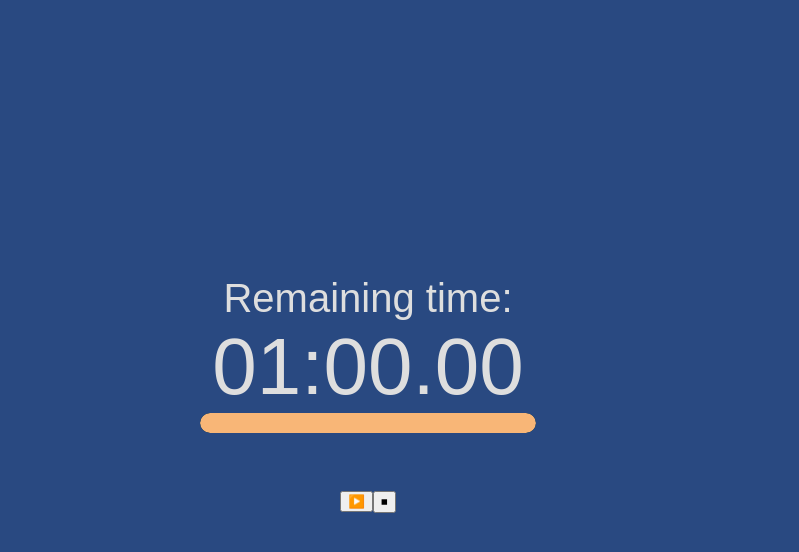
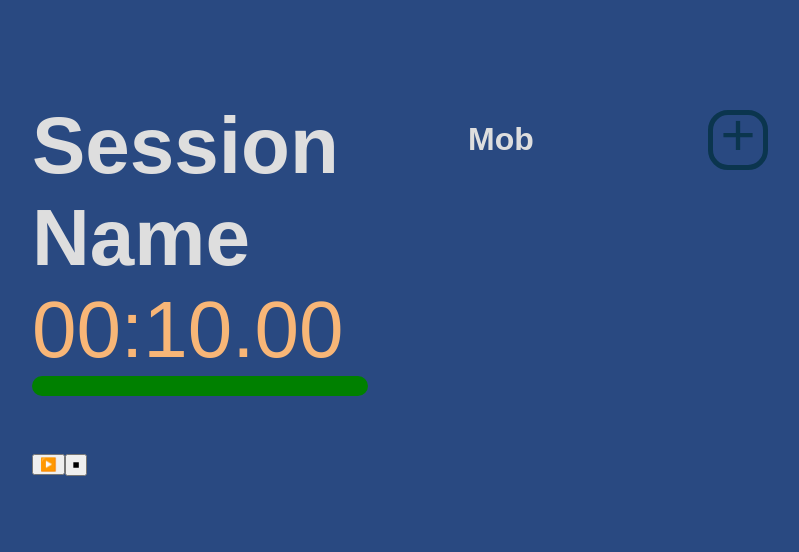
Before and after one commit to Delni/second-to-mob, a React (Vite) app: page / in a window 1280 px wide. Shown: the top 552 px of the page, without its empty margins (272-1071 px from the left). Built offline with nearby package versions, Linux system fonts and the light colour scheme.

Commit message:
🚀 finish timer + add mobber
so much stuff

Co-authored-by: Noah Jay <Noah.Jay@myelefant.com>
Co-authored-by: Oscar Diaz Ribagorda <oscdia@on.sinch.com>
Co-authored-by: Thomas Sauze <thosau@on.sinch.com>

```diff
--- a/src/App.scss
+++ b/src/App.scss
@@ -0,0 +1,7 @@
+@import 'variables.scss';
+
+.App {
+	display: flex;
+	justify-content: space-between;
+	width: 100vh;
+}
--- a/src/App.tsx
+++ b/src/App.tsx
@@ -1,13 +1,16 @@
 import React, { useState } from 'react'
 import './App.scss'
 import { Timer } from './components/Timer';
+import { Mob } from './components/Mob';
 
 function App() {
 
   return (
     <div className="App">
-      <Timer time={60}/>
+      <Timer time={10}/>
+      <Mob />
     </div>
+
   )
 }
 
--- /dev/null
+++ b/src/components/Mob.scss
@@ -0,0 +1,64 @@
+@import '../variables.scss';
+
+.mob {
+    header {
+        display: flex;
+        flex-direction: row;
+		justify-content: space-between;
+		align-items: center;
+		width: 300px;
+
+        .add-button {
+			cursor: pointer;
+            border-radius: 20px;
+            height: 60px;
+			width: 60px;
+            font-size: 60px;
+			display: flex;
+			padding-bottom: 12.5px;
+			align-items: center;
+			justify-content: center;
+			transition: all .25s ease-out;
+
+            &:not(:hover) {
+                background-color: $blue;
+                color: $dark-blue;
+                border:5px solid $dark-blue;
+            }
+
+			&:focus {
+				color: $white;
+                background-color: $blue;
+			}
+
+			&:hover {
+                color: $warm-yellow;
+                background-color: $dark-blue;
+				// border; px  color;
+                border: 0px solid transparent;
+			}
+        }
+    }
+    ul {
+        display: flex;
+        flex-flow: column;
+
+        li {
+            height: 60px;
+            background-color: $dark-blue;
+            color: $white;
+            width: inherit;
+            margin-bottom: 10px;
+            list-style-image: url();
+            display: flex;
+            align-items: center;
+
+            .avatar {
+
+            }
+            .name {
+            font-size: 1.4em;
+            }
+        }
+    }
+}
--- /dev/null
+++ b/src/components/Mob.tsx
@@ -0,0 +1,47 @@
+import React, { Component } from 'react';
+import './Mob.scss';
+
+type MobState = {
+	mobbers: string[]
+}
+export class Mob extends Component<any, MobState> {
+	constructor(props: any) {
+		super(props)
+		this.state = {
+			mobbers: []
+		}
+	}
+
+	addMobber(mobber: string) {
+		const { mobbers } = this.state
+		mobbers.push(mobber)
+		this.setState({
+			mobbers
+		})
+	}
+
+	render() {
+		const { mobbers } = this.state
+		return <div className="mob">
+			<header>
+				<h1>Mob</h1>
+				<button className="add-button">+</button>
+			</header>
+			<ul>
+				{
+					// mobbers.map(mobber => {<Mobber mobber/>})
+					mobbers.map(mobber =>
+						<li key={mobber}>
+							<figure className="avatar"></figure>
+							<div className="name active">{mobber}</div>
+							<div className="role-buttons">
+								<button>N</button>
+								<button>D</button>
+							</div>
+						</li>
+					)
+				}
+			</ul>
+		</div>
+	}
+}
--- a/src/components/Timer.scss
+++ b/src/components/Timer.scss
@@ -4,32 +4,55 @@
 	font-size: 5em;
 	display: flex;
 	flex-flow: column;
-	align-items: center;
+	transition: color .5s ease;
+	color: $warm-yellow;
+	padding: 0 64px;
 
-	span {
-		font-size: 0.5em;
+	.session-name {
 		color: $white;
-	};
-	&.outtatime {
+		font-weight: 700;
+	}
+
+	&.outatime {
 		color: $red;
-		.progress {
-			background-color: $red;
+		.mobtime-progress {
+			&[value]::-moz-progress-bar,
+			&[value]::-webkit-progress-value {
+				background-color: $red;
+			}
 		}
 	}
-	.progress {
+	.mobtime-progress {
+		-webkit-appearance: none;
+		appearance: none;
 		height: 20px;
-		background-color: $warm-yellow;
 		border-radius: 20px;
-		transition: width .25s ease, background-color .5s ease;
+		width: 4.2em;
+		background-color: $dark-blue;
+		border: none;
+		overflow: hidden;
+
+		&[value]::-moz-progress-bar,
+		&[value]::-webkit-progress-value {
+			background-color: $warm-yellow;
+			border-radius: 20px;
+			transition: background-color 1s ease;
+		}
+	}
+	// .progress {
+	// 	height: 20px;
+	// 	background-color: $warm-yellow;
+	// 	border-radius: 20px;
+	// 	transition: width .25s ease, background-color .5s ease;
 
 
 
-		&-wrapper {
-			background-color: $dark-blue;
-			width: 4.2em;
-			border-radius: 20px;
-			overflow: hidden;
-		}
-	}
+	// 	&-wrapper {
+	// 		background-color: $dark-blue;
+	// 		width: 4.2em;
+	// 		border-radius: 20px;
+	// 		overflow: hidden;
+	// 	}
+	// }
 
 }
--- a/src/components/Timer.tsx
+++ b/src/components/Timer.tsx
@@ -8,6 +8,11 @@ type Stopped = { tag: "stopped" };
 type Paused = { tag: "paused"; timeRemaining: number };
 type Playing = { tag: "playing"; timeRemaining: number };
 type TimerState = Stopped | Paused | Playing;
+
+const STEP: number = .01;
+const VISUAL_STATE_TRANSITION_DURATION = 1;
+const WARNING_THRESHOLD = 0.3;
+
 function isStopped(t: TimerState): t is Stopped {
   return t.tag === "stopped";
 }
@@ -23,7 +28,6 @@ function timerString(seconds: number): string {
 }
 
 export const Timer: FunctionComponent<TimerProps> = ({ time }) => {
-  const STEP: number = .01;
   const [state, nextState] = useState<TimerState>({ tag: "stopped" });
   let interval: number;
 
@@ -62,15 +66,19 @@ export const Timer: FunctionComponent<TimerProps> = ({ time }) => {
   }
 
   const percent = isStopped(state) ? 100 : (state.timeRemaining ?? time) / time * 100
+  const colorTransitionStart = (isStopped(state) ? time : (state.timeRemaining))  + VISUAL_STATE_TRANSITION_DURATION
+  const outoftime = colorTransitionStart <= WARNING_THRESHOLD * time
 
-  return <div className={"timer" + (percent <= 10 ? ' outtatime' : '') }>
-    <span>Remaining time:</span>
+  return <div className={"timer" + (outoftime ? ' outatime' : '') } style={{
+    transition: `color ${VISUAL_STATE_TRANSITION_DURATION}s ease`
+  }}>
+    <header className="session-name">
+      Session Name
+    </header>
     {isStopped(state)
       ? timerString(time)
       : timerString(state.timeRemaining)}
-    <div className="progress-wrapper">
-      <div className={"progress"} style={{width: percent + '%', transitionDuration: STEP.toString()}}></div>
-    </div>
+    <progress max="100" value={percent} className="mobtime-progress"/>
     <div>
       <button
         id="play-pause"
--- a/src/index.scss
+++ b/src/index.scss
@@ -7,7 +7,19 @@ body {
 	color: $white;
 	font-family: Arial, Helvetica, sans-serif;
 	display: flex;
-	flex-flow: column;
-	align-items: center;
+	margin-top: 100px;
 	justify-content: center;
 }
+
+// ------------------------------------------------
+//                     RESET
+// ------------------------------------------------
+ul {
+	list-style-type: none;
+	margin: 0;
+	padding: 0;
+	li {
+		margin: 0;
+		padding: 0;
+	}
+}
```
Also changed, not shown: 1 other file (tests, documents, lock files or other folders).
